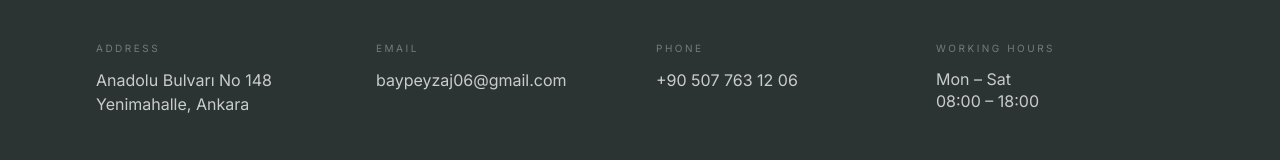
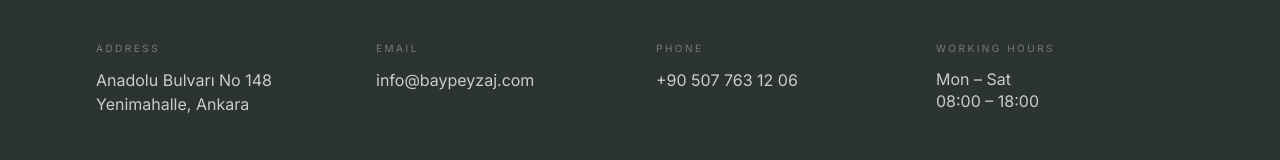
Before and after one commit to emrekesimemre/bay_peyzaj, a Next.js app: page /en in a window 1280 px wide. Shown: the part 6841-7001 px from the top of the page. Built offline with nearby package versions, Linux system fonts and the light colour scheme; a web font is replaced by a local one.

Commit message:
Update Open Graph images and change contact email address to improve site metadata and communication.

```diff
--- a/src/data/site.ts
+++ b/src/data/site.ts
@@ -25,7 +25,7 @@ export const SITE = {
   /** International format, no leading + (for tel: and wa.me) */
   phoneRaw: "905077631206",
 
-  email: "baypeyzaj06@gmail.com",
+  email: "info@baypeyzaj.com",
 
   address: {
     street: "Anadolu Bulvarı No 148",
```
Also changed, not shown: public/images/og-white.jpg, public/images/og.jpg.
